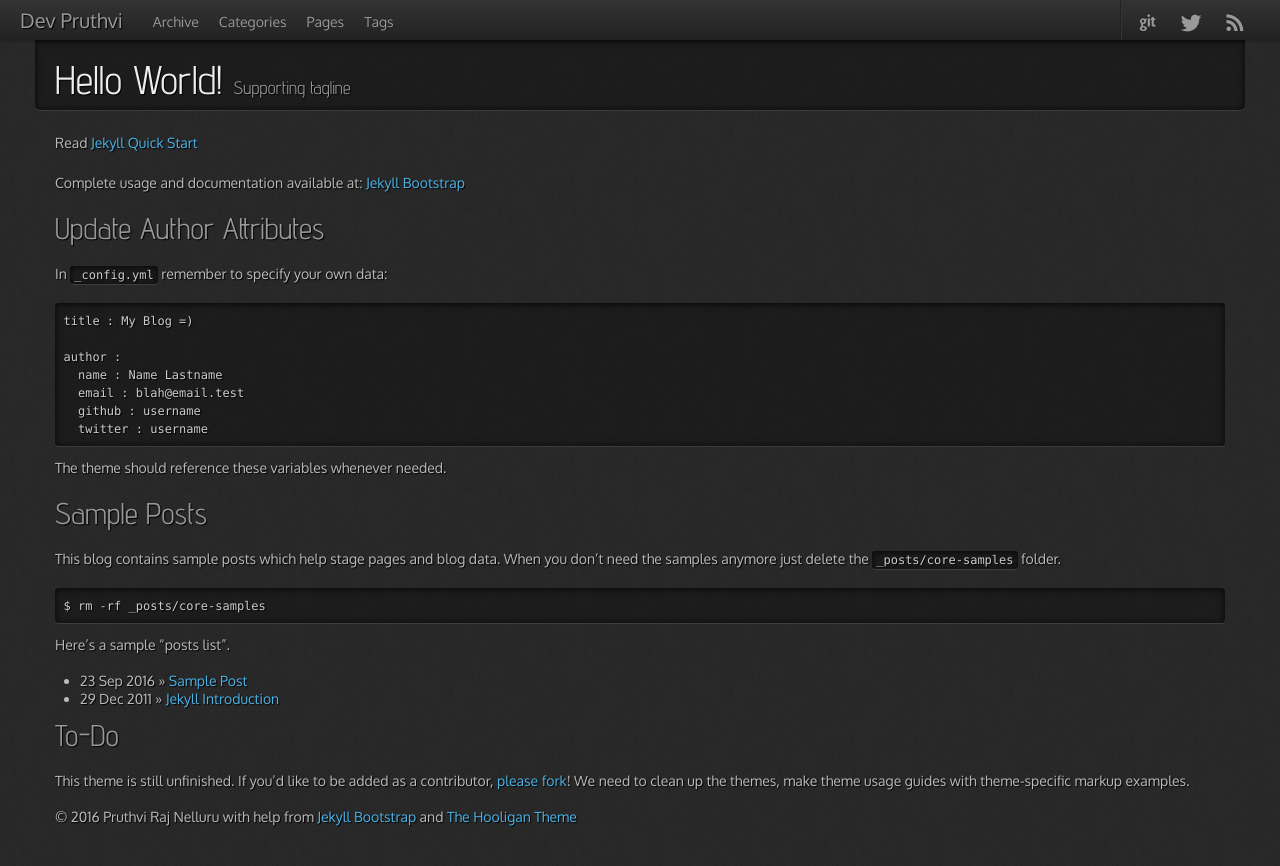
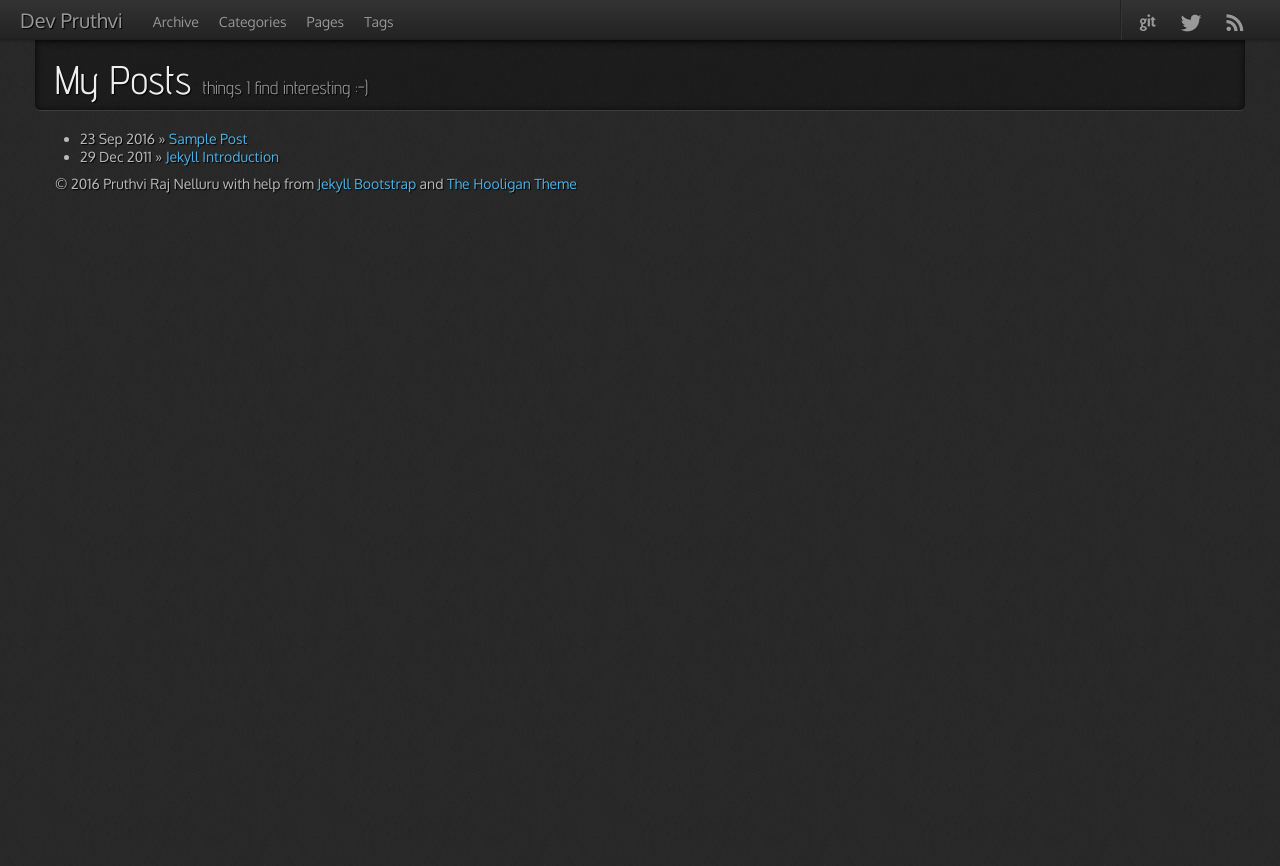
Before and after one commit to devpruthvi/devpruthvi.github.io, a Jekyll site: the page built from index.md, in a window 1280 px wide. Shown: the top 866 px of the page. Built offline with Jekyll 4.4.1, drawn with Linux system fonts in a browser that asks for light colours; nearby versions of some CDN libraries.

Commit message:
Update index.md

```diff
--- a/index.md
+++ b/index.md
@@ -1,44 +1,13 @@
 ---
 layout: page
-title: Hello World!
-tagline: Supporting tagline
+title: My Posts
+tagline: things I find interesting :-)
 ---
 {% include JB/setup %}
 
-Read [Jekyll Quick Start](http://jekyllbootstrap.com/usage/jekyll-quick-start.html)
-
-Complete usage and documentation available at: [Jekyll Bootstrap](http://jekyllbootstrap.com)
-
-## Update Author Attributes
-
-In `_config.yml` remember to specify your own data:
-
-    title : My Blog =)
-
-    author :
-      name : Name Lastname
-      email : blah@email.test
-      github : username
-      twitter : username
-
-The theme should reference these variables whenever needed.
-
-## Sample Posts
-
-This blog contains sample posts which help stage pages and blog data.
-When you don't need the samples anymore just delete the `_posts/core-samples` folder.
-
-    $ rm -rf _posts/core-samples
-
-Here's a sample "posts list".
 
 <ul class="posts">
   {% for post in site.posts %}
     <li><span>{{ post.date | date_to_string }}</span> &raquo; <a href="{{ BASE_PATH }}{{ post.url }}">{{ post.title }}</a></li>
   {% endfor %}
 </ul>
-
-## To-Do
-
-This theme is still unfinished. If you'd like to be added as a contributor, [please fork](http://github.com/plusjade/jekyll-bootstrap)!
-We need to clean up the themes, make theme usage guides with theme-specific markup examples.
```
